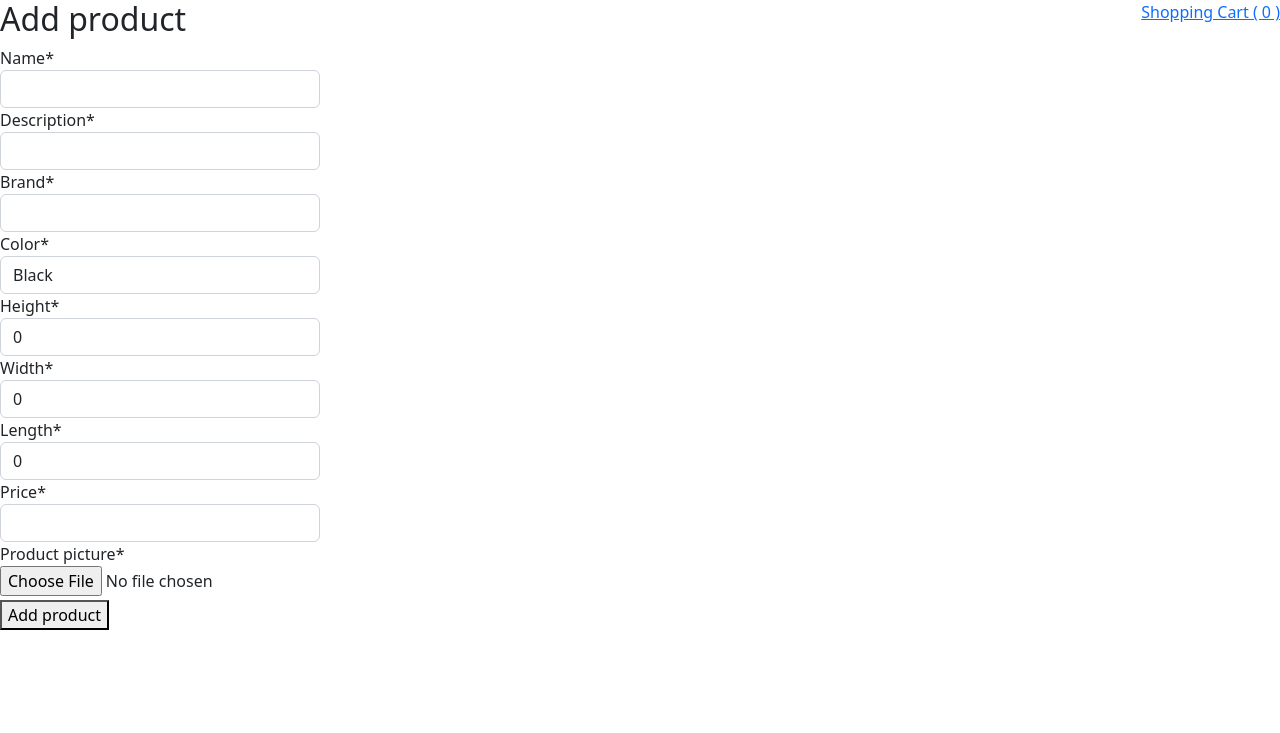
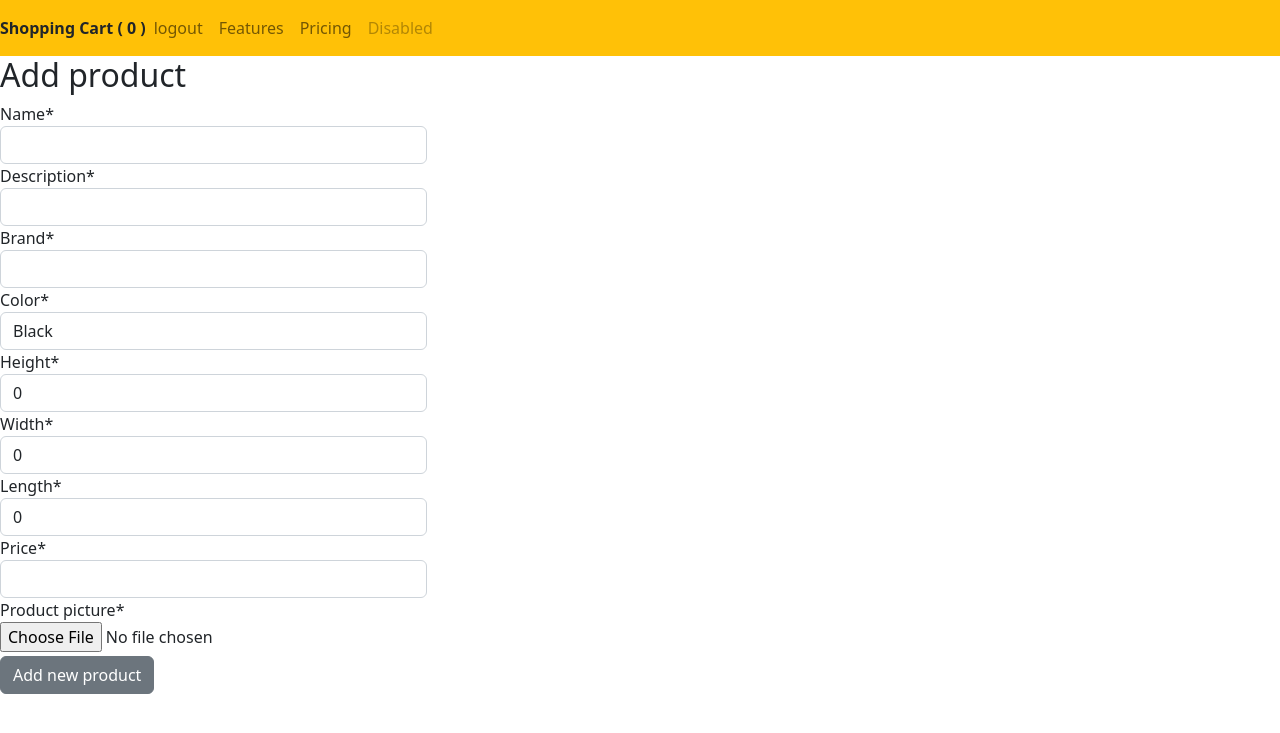
Before and after one commit to dieter4902/WebPyShop, a Django app: page /products/add/ in a window 1280 px wide. Shown: the top 733 px of the page. Run offline with Django 3.2, Linux system fonts and the light colour scheme; the visitor is signed in with stand-in values (Sample User, id 1); data that the repository does not hold is empty; some libraries are stand-ins or nearby versions.

Commit message:
habe dinge an der home html geändert

```diff
--- a/Product/templates/product-create.html
+++ b/Product/templates/product-create.html
@@ -11,10 +11,9 @@
     <h2>Add product</h2>
     <form method="post" enctype="multipart/form-data">
         {% csrf_token %}
-        <div class="form-group col-md-3 mb-1">
+        <div class="form-group col-md-4 mb-1">
             {{ form | crispy }}
         </div>
-
-        <button type="submit">Add product</button>
+        <button type="submit" class="btn btn-secondary">Add new product</button>
     </form>
 {% endblock %}
--- a/templates/home.html
+++ b/templates/home.html
@@ -2,49 +2,72 @@
 {% block title %}Homepage Titel{% endblock %}
 {% block css %}{% load static %}
     <link rel="stylesheet" type="text/css" href="{% static 'css/css/bootstrap.css' %}">
+    <link rel="stylesheet" type="text/css" href="{% static 'css/main.css' %}">
     <script src="https://ajax.googleapis.com/ajax/libs/jquery/3.6.0/jquery.min.js"></script>
     <script src="https://maxcdn.bootstrapcdn.com/bootstrap/3.4.1/js/bootstrap.min.js"></script>
 {% endblock %}
 {% block header %}
-    {% if user.is_authenticated %}
-        <a style="float: right;" href="{% url 'shopping-cart-show' %}">
-            Shopping Cart ( {{ request.user.count_shopping_cart_items }} )
-        </a>
-    {% else %}
-        <a style="float: right;" href="{% url 'login' %}">Login to view shopping cart</a>
-    {% endif %}
+    <nav class="navbar navbar-expand-lg navbar-light bg-warning">
+        {% if user.is_authenticated %}
+            <a style="float: right; color: inherit; text-decoration: inherit; font-weight: bold"
+               href="{% url 'shopping-cart-show' %}">
+                Shopping Cart ( {{ request.user.count_shopping_cart_items }} )
+            </a>
+        {% else %}
+            <a style="float: right; color: inherit; text-decoration: inherit; font-weight: bold" href="{% url 'login' %}">Login to view shopping cart</a>
+        {% endif %}
+        <div class="collapse navbar-collapse" id="navbarNav">
+            <ul class="navbar-nav">
+                <li class="nav-item active">
+                    {% if user.is_authenticated %}
+                        <a class="nav-link"  href="{% url 'logout' %}">logout</a>
+                    {% endif %}
+                </li>
+                <li class="nav-item">
+                    <a class="nav-link" href="#">Features</a>
+                </li>
+                <li class="nav-item">
+                    <a class="nav-link" href="#">Pricing</a>
+                </li>
+                <li class="nav-item">
+                    <a class="nav-link disabled" href="#">Disabled</a>
+                </li>
+            </ul>
+        </div>
+    </nav>
+
 {% endblock %}
 
 
 {% block content %}
-    <div class="container">
-        <p>Welcome</p>
+    <div>
+        <h1>Welcome</h1>
     </div>
     {% if user.is_authenticated %}
-        <div class="container">
-            <p>Hi {{ user.username }}! <br>
-                <a href="{% url 'logout' %}">logout</a>
-            </p>
+        <div>
+            <h3>Hi {{ user.username }}! <br>
+            </h3>
+            <p><a href="{% url 'logout' %}">logout</a></p>
             {% block logged_in_content %}
                 </div>
             {% endblock %}
         {% if user.is_staff %}
             {# hier dann ein link zum service portal, wenn man service mit arbeiter ist, ähnlich wie user.is_authenticated #}
             {# vielleicht und somit dann mit einer if, den Status dann abprüfen#}
-            <div class="container">
+            <div>
                 <p>Customer service<br>
                     {#                     <a href="{% url 'customer-service' %}">Customer service</a>#}
                 </p>
             </div>
         {% endif %}
     {% else %}
-        <div class="container">
+        <div>
             <p>You are not logged in <br>
                 <a href="{% url 'login' %}">login</a>
             </p>
         </div>
         <br>
-        <div class="container">
+        <div>
             {% block not_logged_in_content %}
                 <p>Need an Account? Click below!<br>
             {% endblock %}
@@ -58,7 +81,7 @@
     {#            <a href="{% url 'all-products' %}">Product list</a>#}
     {#        </p>#}
     {#    </div>#}
-    <div class="container">
+    <div>
         <p>Search for a nice scratch tree: <br>
             <a href="{% url 'product-search' %}">Product search</a>
         </p>
```
Also changed, not shown: Product/migrations/0022_merge_20220728_2101.py (added), static/css/main.css (added).
